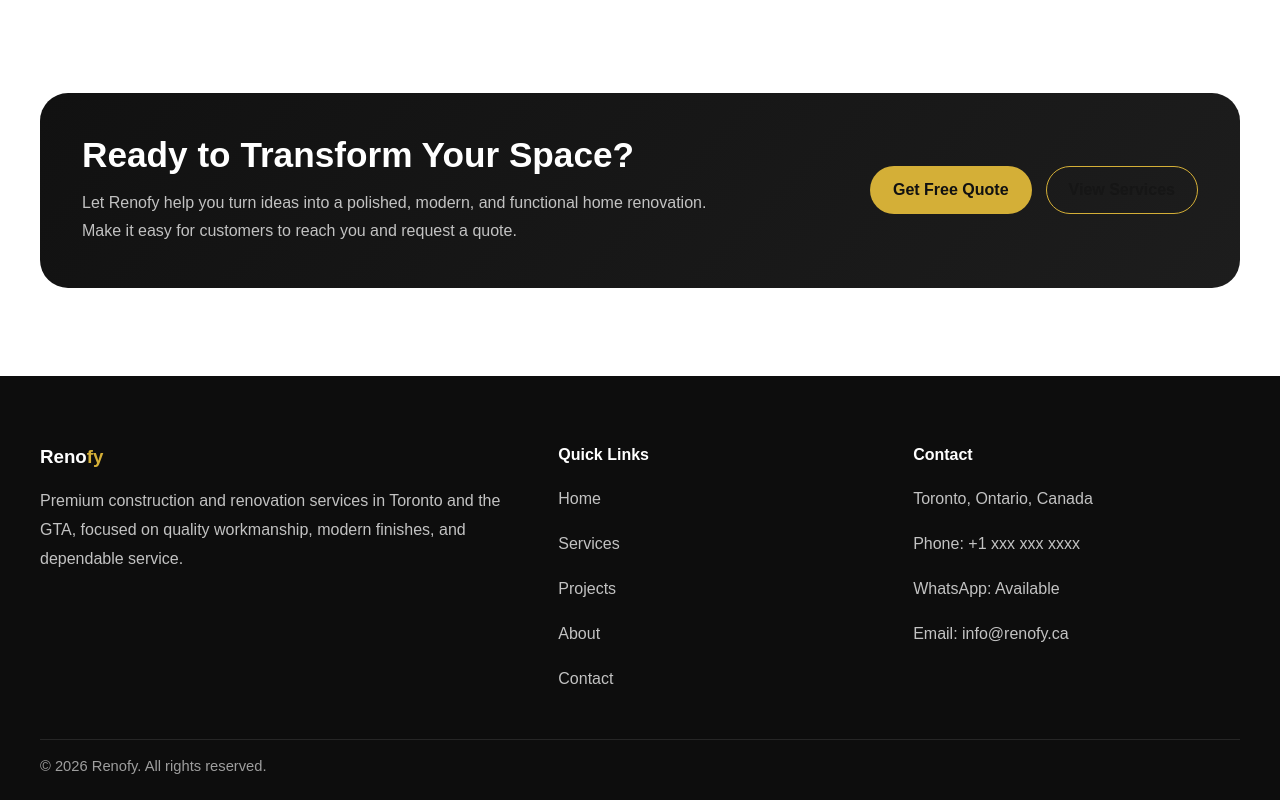
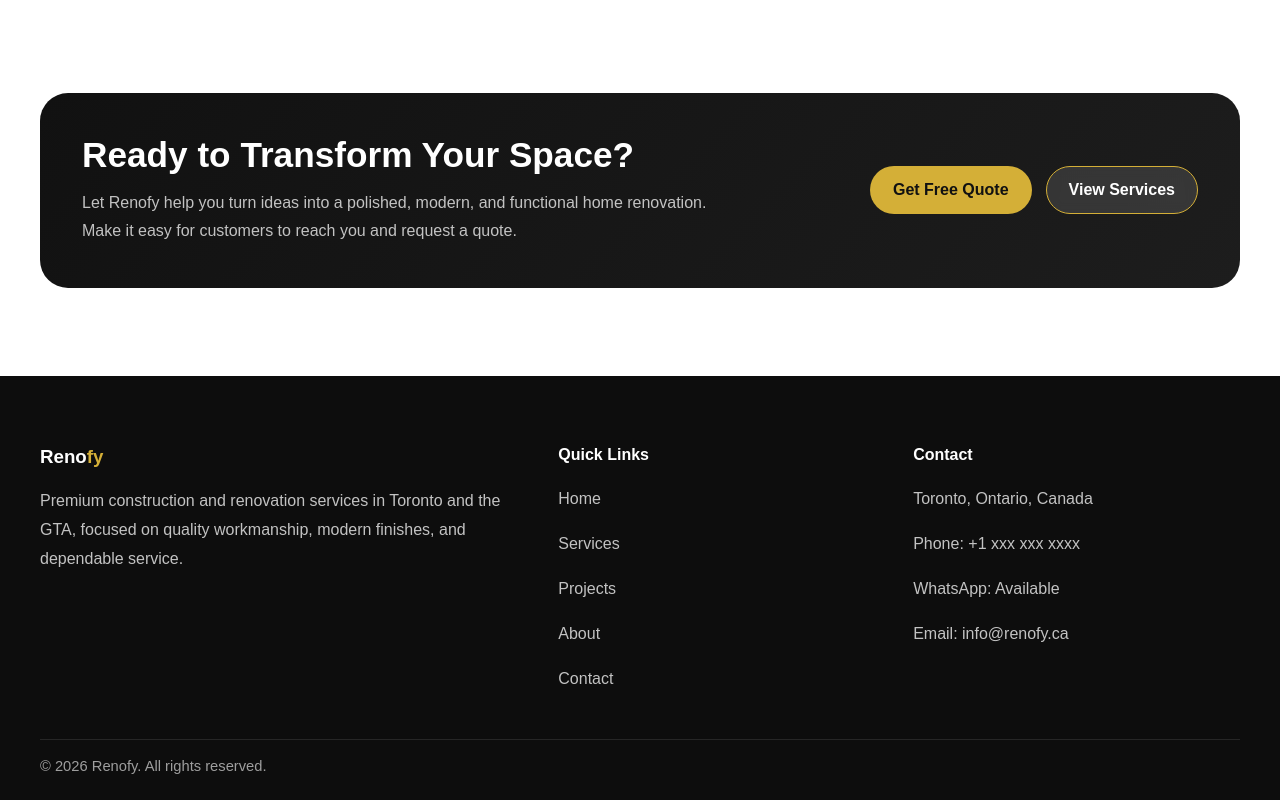
Before and after one commit to renofyca/renofy_static, a React (Vite) app: page /#/ in a window 1280 px wide. Shown: the part 3387-4187 px from the top of the page. Built offline with nearby package versions, Linux system fonts and the light colour scheme.

Commit message:
Add styles for secondary button in cta-box

```diff
--- a/src/index.css
+++ b/src/index.css
@@ -726,3 +726,9 @@ main {
     grid-template-columns: 1fr !important;
   }
 }
+.cta-box .btn-secondary {
+  background: rgba(255,255,255,0.12);
+  color: white;
+  border: 1px solid #d4af37;
+  backdrop-filter: blur(6px);
+}
```
